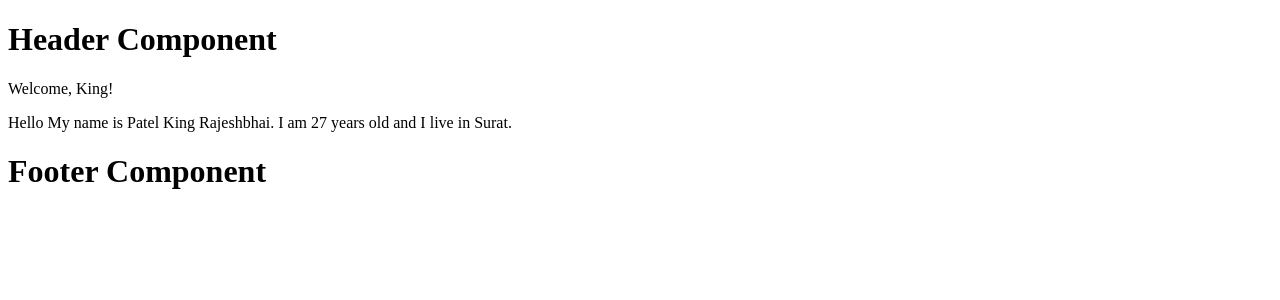
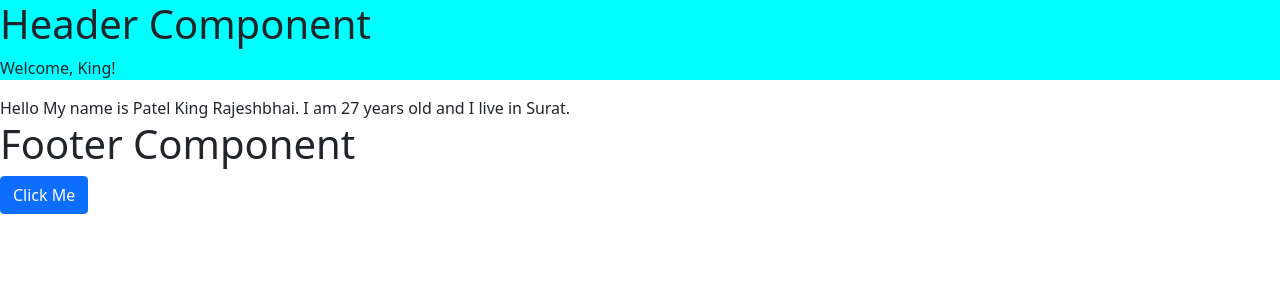
Before and after one commit to Patel-Kingkumar/React-Js, a React (Vite) app: page / in a window 1280 px wide. Shown: the top 300 px of the page. Built offline with nearby package versions, Linux system fonts and the light colour scheme.

Commit message:
use custome css file

```diff
--- a/index.html
+++ b/index.html
@@ -5,6 +5,8 @@
     <link rel="icon" type="image/svg+xml" href="/favicon.svg" />
     <meta name="viewport" content="width=device-width, initial-scale=1.0" />
     <title>my-react-app</title>
+    <link href="https://cdn.jsdelivr.net/npm/bootstrap@5.0.2/dist/css/bootstrap.min.css" rel="stylesheet" integrity="sha384-EVSTQN3/azprG1Anm3QDgpJLIm9Nao0Yz1ztcQTwFspd3yD65VohhpuuCOmLASjC" crossorigin="anonymous">
+    <script src="https://cdn.jsdelivr.net/npm/bootstrap@5.0.2/dist/js/bootstrap.bundle.min.js" integrity="sha384-MrcW6ZMFYlzcLA8Nl+NtUVF0sA7MsXsP1UyJoMp4YLEuNSfAP+JcXn/tWtIaxVXM" crossorigin="anonymous"></script>
   </head>
   <body>
     <div id="root"></div>
--- a/src/assets/components/Footer.jsx
+++ b/src/assets/components/Footer.jsx
@@ -1,7 +1,15 @@
 function Footer() {
+    function handleClick() {
+        console.log("Hello World");
+    }
+
     return (
         <div>
             <h1>Footer Component</h1>
+
+            <button className="btn btn-primary" onClick={handleClick}>
+                Click Me
+            </button>
         </div>
     )
 }
--- /dev/null
+++ b/src/assets/components/Header.css
@@ -0,0 +1,3 @@
+.header {
+    background-color: aqua;
+}
--- a/src/assets/components/Header.jsx
+++ b/src/assets/components/Header.jsx
@@ -1,6 +1,7 @@
+import './Header.css';
 function Header(props) {
     return (
-        <div>
+        <div className="header">
             <h1>Header Component</h1>
             <p>Welcome, {props.name}!</p>
         </div>
```
